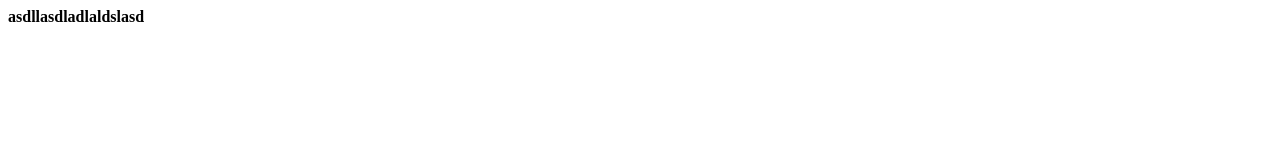
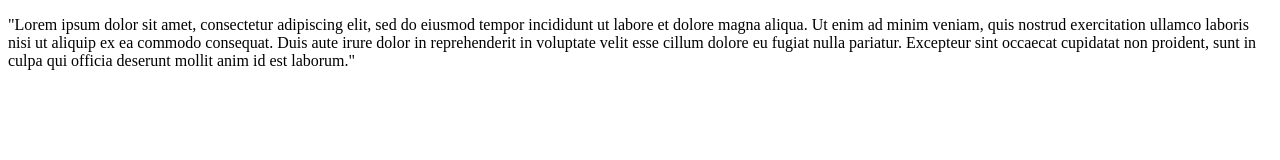
Before and after one commit to jyrpef/site, a plain HTML site: page index.html in a window 1280 px wide. Drawn offline with Linux system fonts and the light colour scheme.

Commit message:
fourth commit

```diff
--- a/index.html
+++ b/index.html
@@ -7,6 +7,6 @@
     <title>Document</title>
 </head>
 <body>
-    <strong>asdllasdladlaldslasd</strong>
+    <p>"Lorem ipsum dolor sit amet, consectetur adipiscing elit, sed do eiusmod tempor incididunt ut labore et dolore magna aliqua. Ut enim ad minim veniam, quis nostrud exercitation ullamco laboris nisi ut aliquip ex ea commodo consequat. Duis aute irure dolor in reprehenderit in voluptate velit esse cillum dolore eu fugiat nulla pariatur. Excepteur sint occaecat cupidatat non proident, sunt in culpa qui officia deserunt mollit anim id est laborum."</p>
 </body>
 </html>
```
